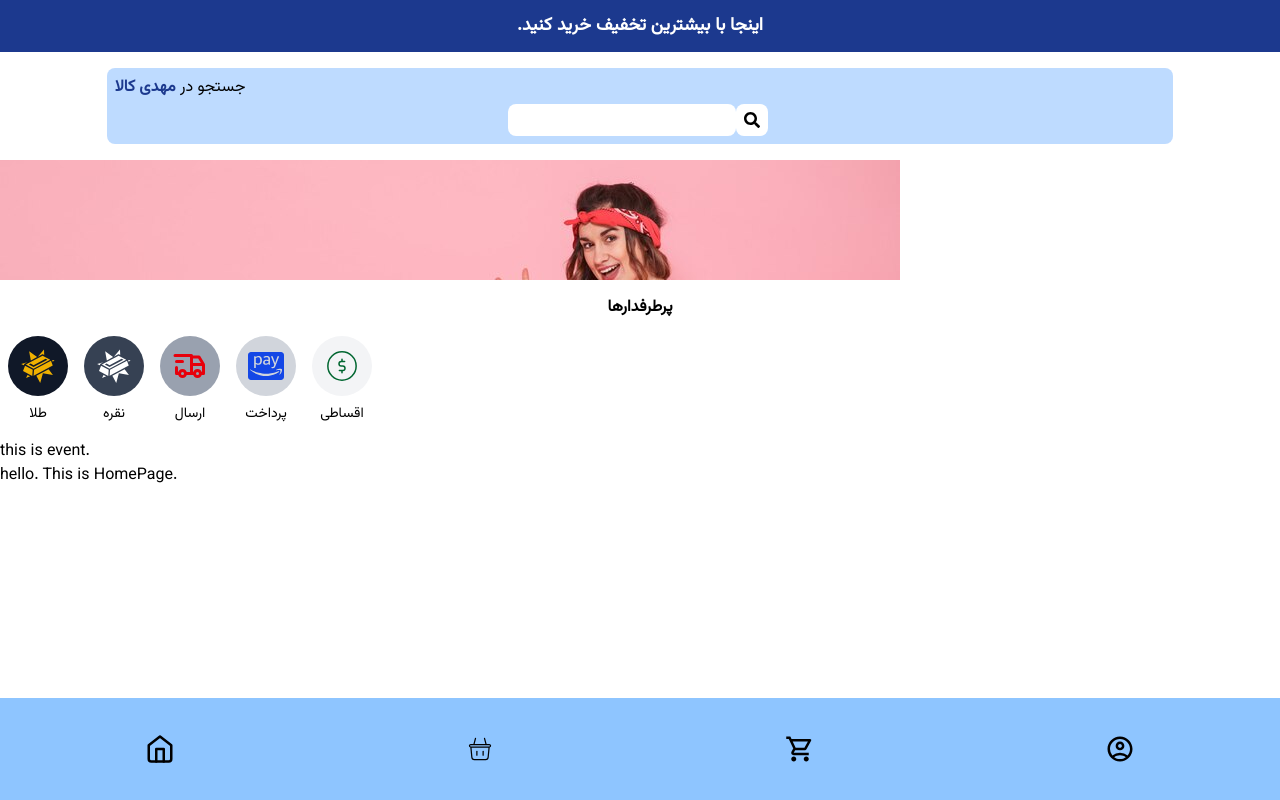
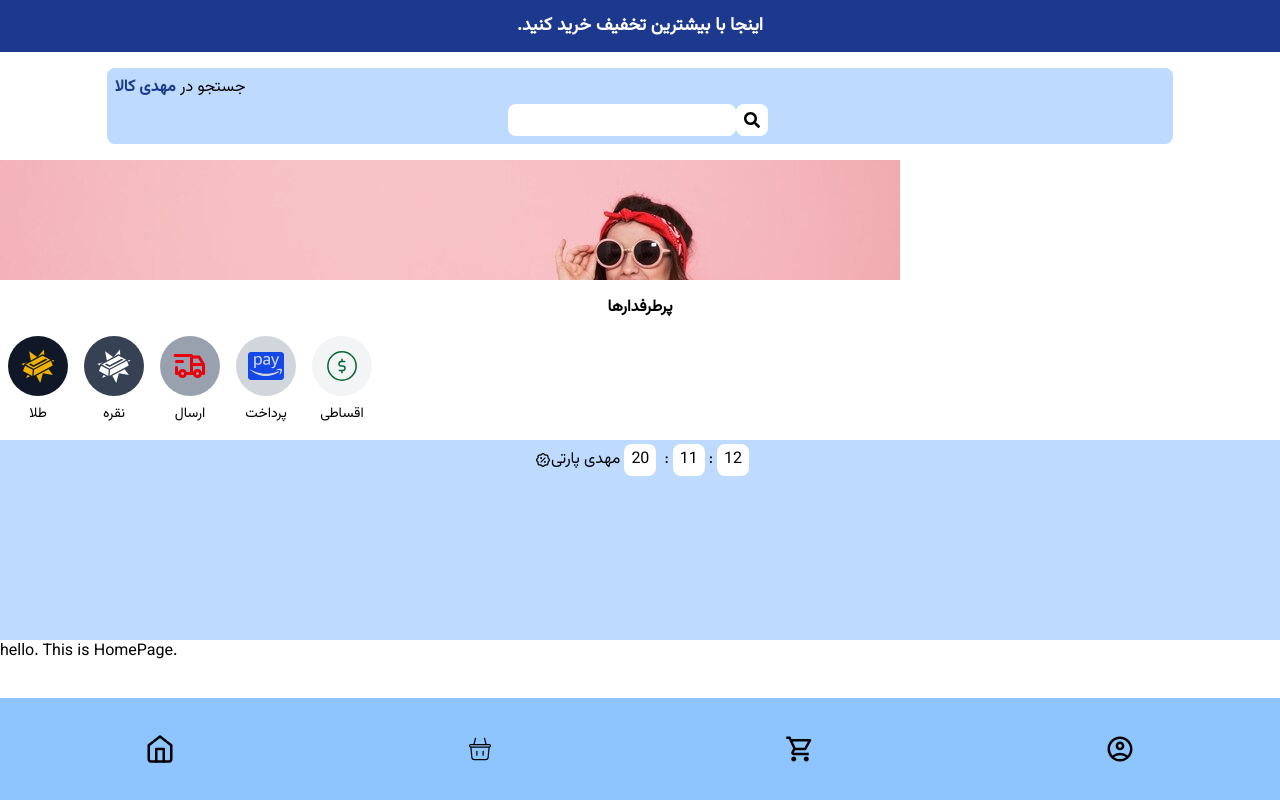
Before and after one commit to MahdiReisEbrahimi/React_Projects, a React app in the folder MehdiKala_Project/: page / in a window 1280 px wide. Built offline with nearby package versions, Linux system fonts and the light colour scheme; the HTML template or start-up script is replaced by a standard one.

Commit message:
added timer for home page events

```diff
--- a/MehdiKala_Project/src/Components/HomePage/HomePage_Events.jsx
+++ b/MehdiKala_Project/src/Components/HomePage/HomePage_Events.jsx
@@ -1,3 +1,49 @@
+import { useState } from "react";
+import { RiDiscountPercentLine } from "react-icons/ri";
+
 export default function HomePage_Events() {
-  return <div>this is event.</div>;
+  const [hours, setHours] = useState(0);
+  const [min, setMin] = useState(0);
+  const [second, setSecond] = useState(0);
+
+  var countDownDate = new Date("Jan 5, 2026 1:37:25").getTime();
+  var x = setInterval(function () {
+    var now = new Date().getTime();
+
+    var distance = countDownDate - now;
+
+    var days = Math.floor(distance / (1000 * 60 * 60 * 24));
+    var hours = Math.floor(
+      (distance % (1000 * 60 * 60 * 24)) / (1000 * 60 * 60)
+    );
+    setHours(hours);
+    var minutes = Math.floor((distance % (1000 * 60 * 60)) / (1000 * 60));
+    setMin(minutes);
+    var seconds = Math.floor((distance % (1000 * 60)) / 1000);
+    setSecond(seconds);
+  }, 1000);
+
+  return (
+    <div className="h-50 bg-blue-200 p-1">
+      <div className="flex items-center justify-center">
+        <span className="ml-1">
+          <RiDiscountPercentLine />
+        </span>
+        <h2>مهدی پارتی</h2>
+        <div className="flex items-center">
+          <div className="h-8 w-8 bg-white rounded-lg ml-1 mr-1 flex justify-center items-center">
+            {second < 10 ? "0" + second : second}
+          </div>
+          <span className="ml-1">:</span>
+          <div className="h-8 w-8 bg-white rounded-lg ml-1 flex justify-center items-center">
+            {min < 10 ? "0" + min : min}
+          </div>
+          <span className="ml-1">:</span>
+          <div className="h-8 w-8 bg-white rounded-lg ml-1 flex justify-center items-center">
+            {hours < 10 ? "0" + hours : hours}
+          </div>
+        </div>
+      </div>
+    </div>
+  );
 }
```
